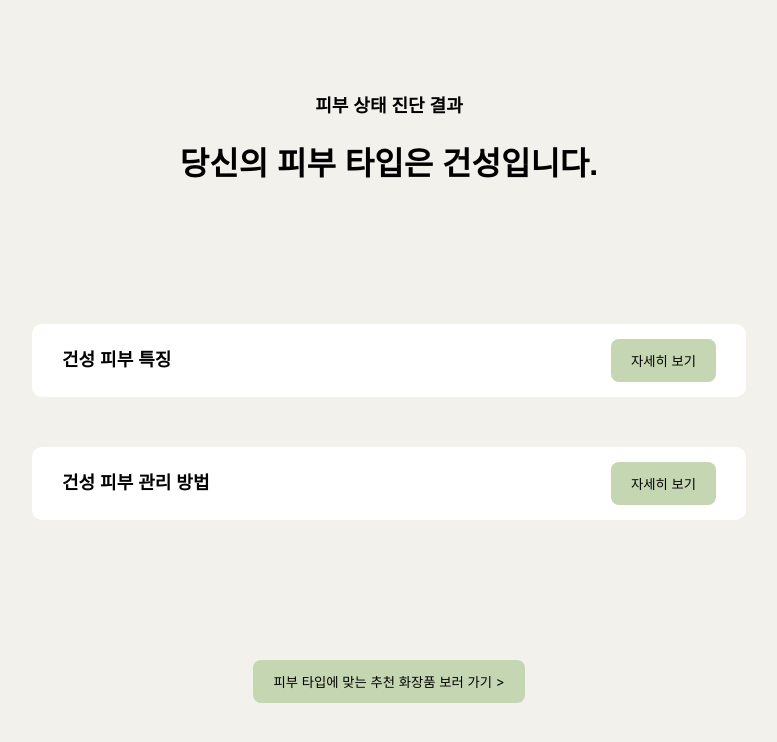
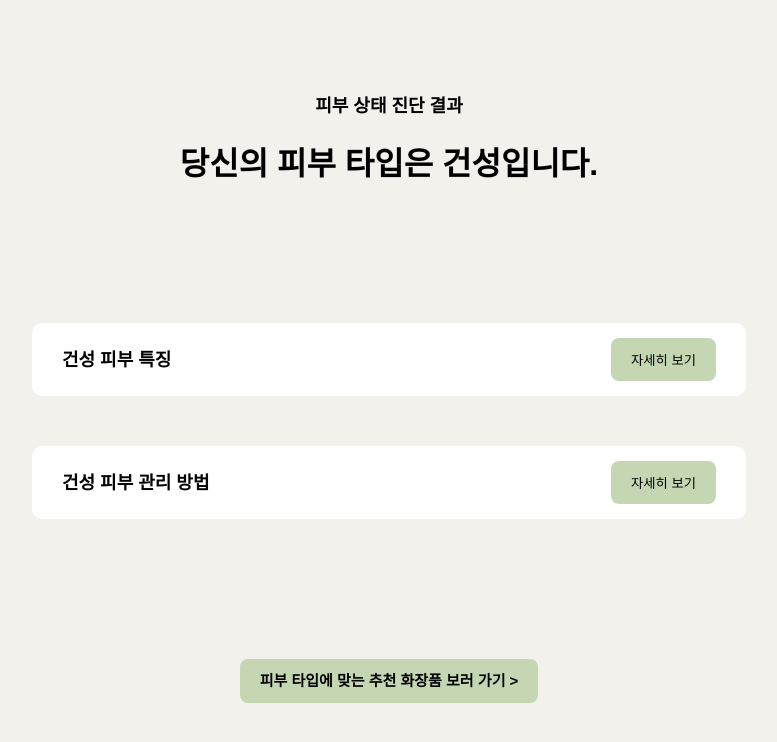
Before and after one commit to DACOS-X-SOLUX-HACKATHON-TEAM2/frontend, a React (Vite) app: page /report in a window 1280 px wide. Shown: the top 742 px of the page, without its empty margins (251-1028 px from the left). Built offline with nearby package versions, Linux system fonts and the light colour scheme.

Commit message:
style: 폰트 추가

```diff
--- a/src/pages/SurveyReport/SurveyReport.tsx
+++ b/src/pages/SurveyReport/SurveyReport.tsx
@@ -5,6 +5,7 @@ import Button from "../../components/Button/Button";
 import ReportBox from "./components/ReportBox/ReportBox";
 import ReportModal from "./components/ReportModal/ReportModal";
 
+import theme from "../../styles/theme";
 import { TYPE } from "./constants/report";
 import {
   pageStyle,
@@ -49,7 +50,12 @@ const SurveyReport = () => {
             onClick={() => handleOpenModal("care")}
           />
         </section>
-        <Button variant="primary">
+        <Button
+          variant="primary"
+          css={{
+            ...theme.fonts.subtitle3,
+          }}
+        >
           피부 타입에 맞는 추천 화장품 보러 가기 &gt;
         </Button>
       </main>
--- a/src/styles/theme.ts
+++ b/src/styles/theme.ts
@@ -48,6 +48,13 @@ export const theme = {
       font-style: normal;
       line-height: 135%; /* 24.3px */
     `,
+    subtitle3: css`
+      font-weight: 600;
+      font-size: 1.5rem;
+      font-family: "Pretendard Variable", sans-serif;
+      font-style: normal;
+      line-height: 135%; /* 24.3px */
+    `,
     body1: css`
       font-weight: 500;
       font-size: 1.6rem;
```
